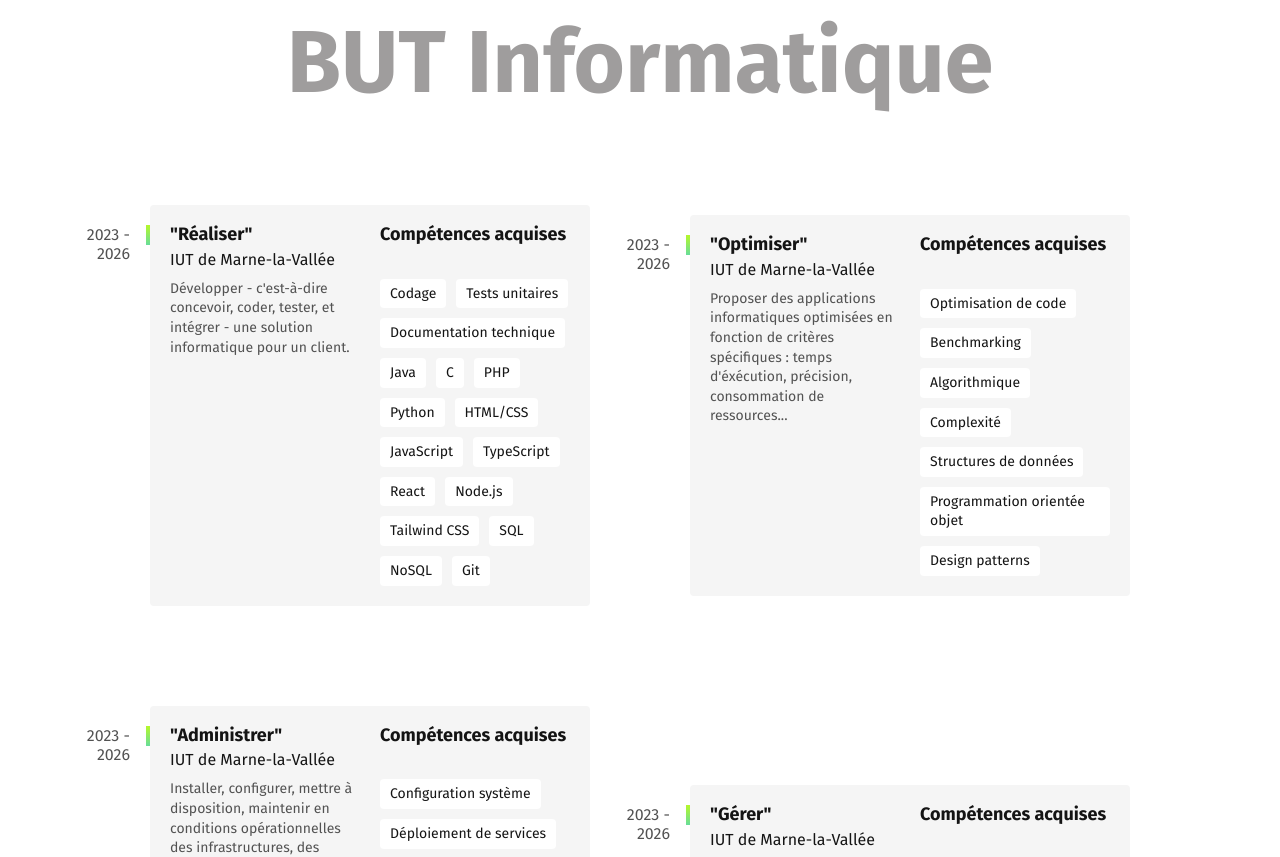
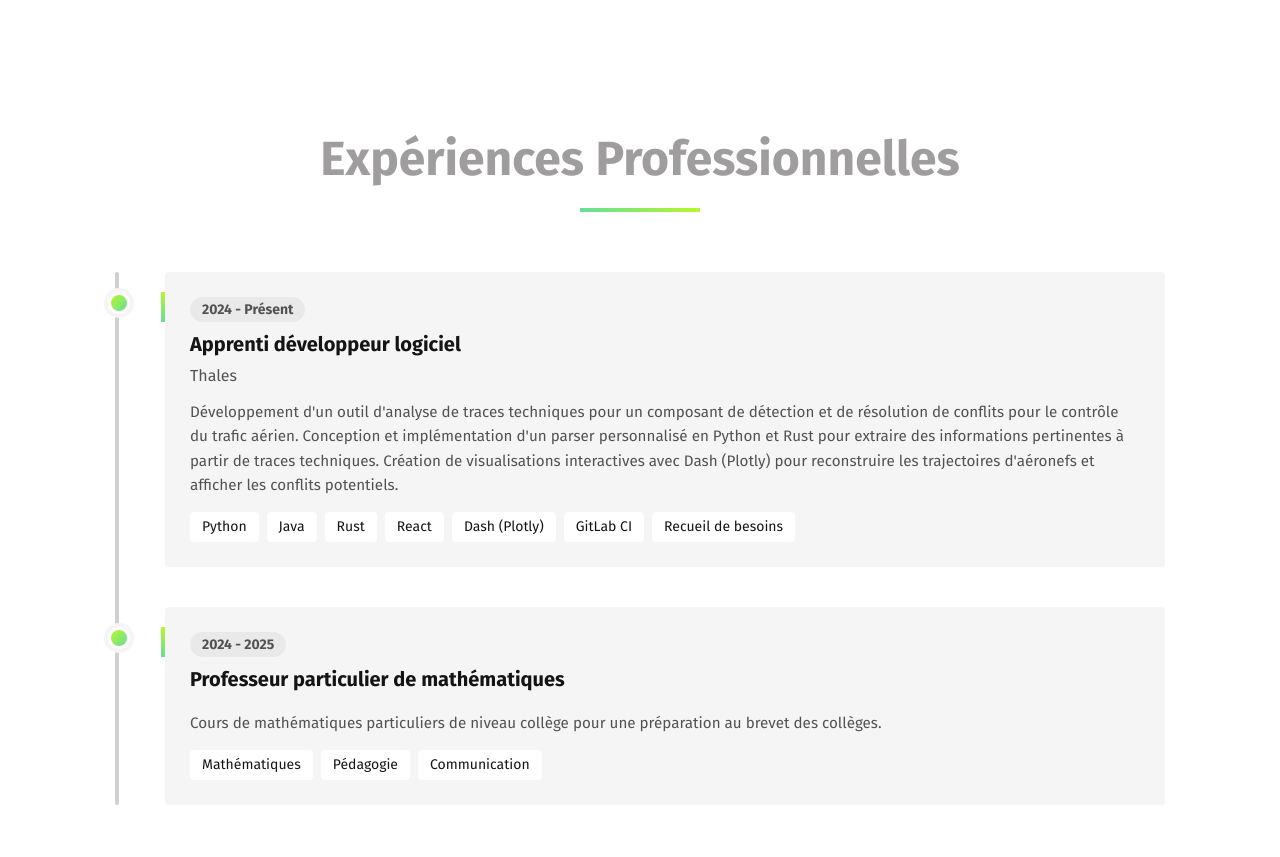
Before and after one commit to Galaktik-hub/portfolio, a React (Vite) app: page / in a window 1280 px wide. Shown: the part 480-1337 px from the top of the page. Built offline with nearby package versions, Linux system fonts and the light colour scheme.

Commit message:
feat: add professional experiences

```diff
--- a/package.json
+++ b/package.json
@@ -14,7 +14,7 @@
     "node-path": "^0.0.3",
     "react": "^19.0.0",
     "react-dom": "^19.0.0",
-    "react-router-dom": "^7.4.1",
+    "react-router-dom": "^7.12.1",
     "url": "^0.11.4"
   },
   "devDependencies": {
@@ -24,7 +24,7 @@
     "@types/react-dom": "^19.0.4",
     "@vitejs/plugin-react": "^4.3.4",
     "autoprefixer": "^10.4.21",
-    "eslint": "^9.21.0",
+    "eslint": "^9.39.2",
     "eslint-plugin-react-hooks": "^5.1.0",
     "eslint-plugin-react-refresh": "^0.4.19",
     "globals": "^15.15.0",
@@ -32,6 +32,6 @@
     "tailwindcss": "^3.4.1",
     "typescript": "~5.7.2",
     "typescript-eslint": "^8.24.1",
-    "vite": "^6.2.0"
+    "vite": "7.1.11"
   }
 }
--- a/src/components/Footer.tsx
+++ b/src/components/Footer.tsx
@@ -11,7 +11,7 @@ const Footer: React.FC = () => {
                     <li>tellealexis at gmail.com</li>
                     <li>+(33)7. 68. 13. 86. 18</li>
                 </ul>
-                <p className="footer-copy">Site créé avec React & Tailwind CSS</p>
+                <p className="footer-copy">Site créé avec React</p>
             </div>
         </footer>
     );
--- a/src/components/Header.tsx
+++ b/src/components/Header.tsx
@@ -20,7 +20,7 @@ const Header: React.FC = () => {
                         </a>
                     </li>
                     <li>
-                        <a href="../../public/TELLE%20Alexis_CV.pdf" target={"_blank"}>CV</a>
+                        <a href="../../public/TELLE_Alexis_CV.pdf" target={"_blank"}>CV</a>
                     </li>
                 </ul>
             </nav>
--- /dev/null
+++ b/src/components/Home/ExperienceTimeline.tsx
@@ -0,0 +1,71 @@
+import React from 'react';
+
+interface Experience {
+    year: string;
+    title: string;
+    company: string;
+    description: string;
+    skills: string[];
+}
+
+const experienceData: Experience[] = [
+    {
+        year: "2024 - Présent",
+        title: "Apprenti développeur logiciel",
+        company: "Thales",
+        description: "Développement d'un outil d'analyse de traces techniques pour un composant de détection et de résolution de conflits pour le contrôle du trafic aérien. Conception et implémentation d'un parser personnalisé en Python et Rust pour extraire des informations pertinentes à partir de traces techniques. Création de visualisations interactives avec Dash (Plotly) pour reconstruire les trajectoires d'aéronefs et afficher les conflits potentiels.",
+        skills: ["Python", "Java", "Rust", "React", "Dash (Plotly)", "GitLab CI", "Recueil de besoins"]
+    },
+    {
+        year: "2024 - 2025",
+        title: "Professeur particulier de mathématiques",
+        company: "",
+        description: "Cours de mathématiques particuliers de niveau collège pour une préparation au brevet des collèges.",
+        skills: ["Mathématiques", "Pédagogie", "Communication"]
+    },
+];
+
+interface ExperienceItemProps {
+    experience: Experience;
+    isLast: boolean;
+}
+
+const ExperienceItem: React.FC<ExperienceItemProps> = ({ experience, isLast }) => {
+    return (
+        <div className={`experience-item ${isLast ? 'experience-item--last' : ''}`}>
+            <div className="experience-timeline-dot"></div>
+            <div className="experience-card">
+                <span className="experience-year">{experience.year}</span>
+                <div className="experience-content">
+                    <h3 className="experience-title">{experience.title}</h3>
+                    <p className="experience-company">{experience.company}</p>
+                    <p className="experience-description">{experience.description}</p>
+                    <ul className="experience-skills">
+                        {experience.skills.map((skill, index) => (
+                            <li key={index}>{skill}</li>
+                        ))}
+                    </ul>
+                </div>
+            </div>
+        </div>
+    );
+};
+
+const ExperienceTimeline: React.FC = () => {
+    return (
+        <section id="experiences" className="experience-section container">
+            <h2 className="experience-section-title">Expériences Professionnelles</h2>
+            <div className="experience-timeline">
+                {experienceData.map((experience, index) => (
+                    <ExperienceItem
+                        key={index}
+                        experience={experience}
+                        isLast={index === experienceData.length - 1}
+                    />
+                ))}
+            </div>
+        </section>
+    );
+};
+
+export default ExperienceTimeline;
--- a/src/components/Home/SkillTitle.tsx
+++ b/src/components/Home/SkillTitle.tsx
@@ -2,7 +2,7 @@ import React from "react";
 
 const SkillTitle: React.FC = () => {
     return (
-        <h1 id="competences">BUT Informatique</h1>
+        <h1 id="competences">BUT Informatique - IUT de Champs-sur-Marne</h1>
     );
 };
 
--- a/src/index.css
+++ b/src/index.css
@@ -16,9 +16,20 @@ p {
 #competences {
     color: #9f9d9d;
     display: flex;
+    flex-direction: column;
     justify-content: center;
     align-items: center;
-    font-size: 5.5rem;
+    font-size: 3rem;
+    position: relative;
+}
+
+#competences::after {
+    content: '';
+    display: block;
+    width: 150px;
+    height: 4px;
+    background: linear-gradient(to right, #67dd9a, #b6f829);
+    margin-top: 20px;
 }
 
 ul {
@@ -147,12 +158,15 @@ a {
         grid-template-columns: 1fr 1fr;
         gap: 40px;
     }
+
     .intro h1 {
         font-size: 2rem;
     }
+
     .intro p {
         font-size: 1.25rem;
     }
+
     .intro h1::before {
         width: 30px;
         height: 10px;
@@ -224,13 +238,11 @@ a {
 
 .forma:hover {
     transform: translateY(-5px);
-    background: linear-gradient(
-            to top,
+    background: linear-gradient(to top,
             #67dd9a 0%,
             #b6f829 40%,
             #e7e7e7 60%,
-            #e7e7e7 100%
-    );
+            #e7e7e7 100%);
     cursor: pointer;
 }
 
@@ -299,10 +311,12 @@ a {
     .formation .subtitle {
         color: #141414;
     }
+
     .fo-text {
         font-size: 1.25rem;
         max-width: initial;
     }
+
     .forma-year {
         position: initial;
         order: 1;
@@ -356,6 +370,7 @@ a {
         grid-template-columns: 1fr;
         gap: 40px;
     }
+
     .footer-contact li {
         font-size: 1.5rem;
     }
@@ -363,7 +378,7 @@ a {
 
 /* Page Compétences */
 .competences-banner {
-    background: url('../public/banners/banner-realiser.jpg') no-repeat center ;
+    background: url('../public/banners/banner-realiser.jpg') no-repeat center;
     background-size: cover;
     padding: 100px 0;
     text-align: center;
@@ -400,7 +415,8 @@ a {
 
 .section-title {
     position: relative;
-    --line-color: black; /* couleur par défaut */
+    --line-color: black;
+    /* couleur par défaut */
 }
 
 .section-title::before {
@@ -416,18 +432,23 @@ a {
 .section-title-realiser {
     --line-color: #b80905;
 }
+
 .section-title-optimiser {
     --line-color: #ed8c51;
 }
+
 .section-title-administrer {
     --line-color: #efba11;
 }
+
 .section-title-gerer {
     --line-color: #8cc850;
 }
+
 .section-title-conduire {
     --line-color: #0a215e;
 }
+
 .section-title-collaborer {
     --line-color: #0f0f0f;
 }
@@ -581,3 +602,206 @@ a {
 .sticky-back-arrow:hover {
     background-color: #333;
 }
+
+/* Experience Timeline */
+
+.experience-section {
+    padding: 60px 20px;
+    margin: 60px auto;
+}
+
+.experience-section-title {
+    font-size: 3rem;
+    text-align: center;
+    margin-bottom: 60px;
+    position: relative;
+    color: #9f9d9d;
+}
+
+.experience-section-title::after {
+    content: '';
+    display: block;
+    width: 120px;
+    height: 4px;
+    background: linear-gradient(to right, #67dd9a, #b6f829);
+    margin: 20px auto 0;
+}
+
+.experience-timeline {
+    position: relative;
+    max-width: 1000px;
+    margin: 0 auto;
+    padding-left: 50px;
+}
+
+.experience-timeline::before {
+    content: '';
+    position: absolute;
+    left: 0;
+    top: 0;
+    bottom: 0;
+    width: 4px;
+    background: #d0d0d0;
+    border-radius: 2px;
+}
+
+.experience-item {
+    position: relative;
+    margin-bottom: 40px;
+}
+
+.experience-item--last {
+    margin-bottom: 0;
+}
+
+.experience-timeline-dot {
+    position: absolute;
+    left: -57px;
+    top: 20px;
+    width: 16px;
+    height: 16px;
+    background: linear-gradient(135deg, #b6f829, #67dd9a);
+    border-radius: 50%;
+    border: 3px solid #fff;
+    box-shadow: 0 0 0 4px #f5f5f5;
+}
+
+.experience-card {
+    background-color: #f5f5f5;
+    padding: 25px;
+    border-radius: 4px;
+    position: relative;
+    transition: transform 0.3s ease, box-shadow 0.3s ease;
+}
+
+.experience-card::before {
+    content: '';
+    display: block;
+    width: 4px;
+    height: 30px;
+    background: linear-gradient(#b6f829, #67dd9a);
+    position: absolute;
+    top: 20px;
+    left: -4px;
+}
+
+.experience-card:hover {
+    transform: translateY(-5px);
+    box-shadow: 0 10px 30px rgba(0, 0, 0, 0.1);
+    background: linear-gradient(to top,
+            #67dd9a 0%,
+            #b6f829 20%,
+            #e7e7e7 40%,
+            #e7e7e7 100%);
+}
+
+.experience-year {
+    display: inline-block;
+    font-size: 0.875rem;
+    font-weight: 600;
+    color: #525252;
+    margin-bottom: 10px;
+    padding: 4px 12px;
+    background-color: rgba(0, 0, 0, 0.05);
+    border-radius: 20px;
+}
+
+.experience-content h3 {
+    padding-bottom: 5px;
+}
+
+.experience-title {
+    font-size: 1.25rem;
+    font-weight: 700;
+    line-height: 1.2;
+    margin-bottom: 5px;
+    color: #141414;
+}
+
+.experience-company {
+    font-size: 1rem;
+    color: #525252;
+    margin-bottom: 15px;
+    font-weight: 500;
+}
+
+.experience-description {
+    font-size: 0.95rem;
+    line-height: 1.6;
+    color: #525252;
+    margin-bottom: 15px;
+}
+
+.experience-skills {
+    display: flex;
+    flex-wrap: wrap;
+    gap: 8px;
+}
+
+.experience-skills li {
+    font-size: 0.875rem;
+    line-height: 1.4;
+    border-radius: 4px;
+    background-color: #fff;
+    padding: 5px 12px;
+    color: #141414;
+    transition: background-color 0.2s ease;
+}
+
+.experience-skills li:hover {
+    background-color: #67dd9a;
+    color: #fff;
+}
+
+@media (max-width: 800px) {
+    .experience-section-title {
+        font-size: 3rem;
+    }
+
+    .experience-timeline {
+        padding-left: 30px;
+    }
+
+    .experience-timeline-dot {
+        left: -44px;
+        width: 12px;
+        height: 12px;
+    }
+
+    .experience-card {
+        padding: 20px;
+    }
+
+    .experience-title {
+        font-size: 1.125rem;
+    }
+
+    .experience-year {
+        font-size: 0.75rem;
+    }
+}
+
+@media (max-width: 500px) {
+    .experience-section {
+        padding: 40px 15px;
+    }
+
+    .experience-timeline {
+        padding-left: 25px;
+    }
+
+    .experience-timeline::before {
+        width: 3px;
+    }
+
+    .experience-timeline-dot {
+        left: -36px;
+        width: 10px;
+        height: 10px;
+    }
+
+    .experience-card::before {
+        width: 3px;
+        height: 20px;
+    }
+}
--- a/src/pages/Home/Home.tsx
+++ b/src/pages/Home/Home.tsx
@@ -1,6 +1,7 @@
 import React from "react";
 import Header from "../../components/Header.tsx";
 import Intro from "../../components/Home/Intro.tsx";
+import ExperienceTimeline from "../../components/Home/ExperienceTimeline.tsx";
 import SkillTitle from "../../components/Home/SkillTitle.tsx";
 import FormationList from "../../components/Home/FormationList.tsx";
 import Footer from "../../components/Footer.tsx";
@@ -10,6 +11,7 @@ const Home: React.FC = () => {
         <>
             <Header />
             <Intro />
+            <ExperienceTimeline />
             <SkillTitle />
             <FormationList />
             <Footer />
```
Also changed, not shown: 2 other files (tests, documents, lock files or other folders).
